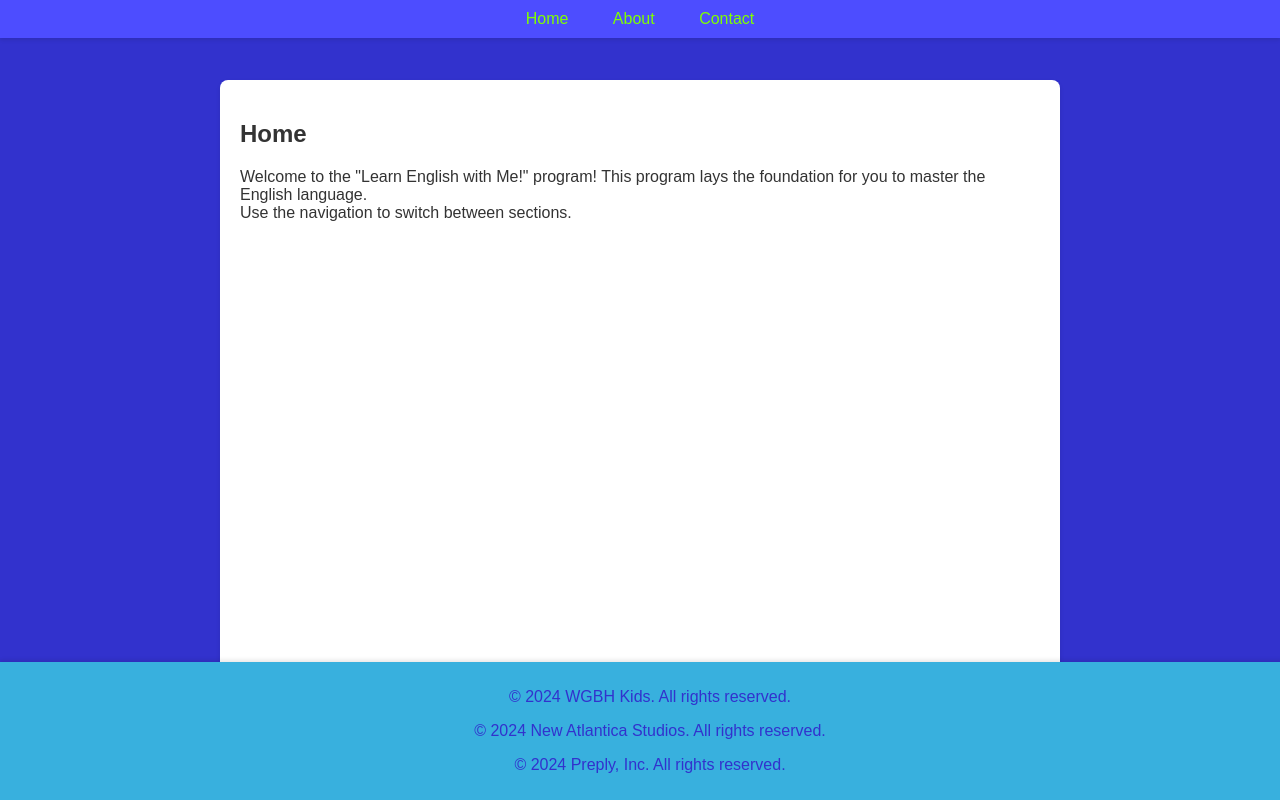
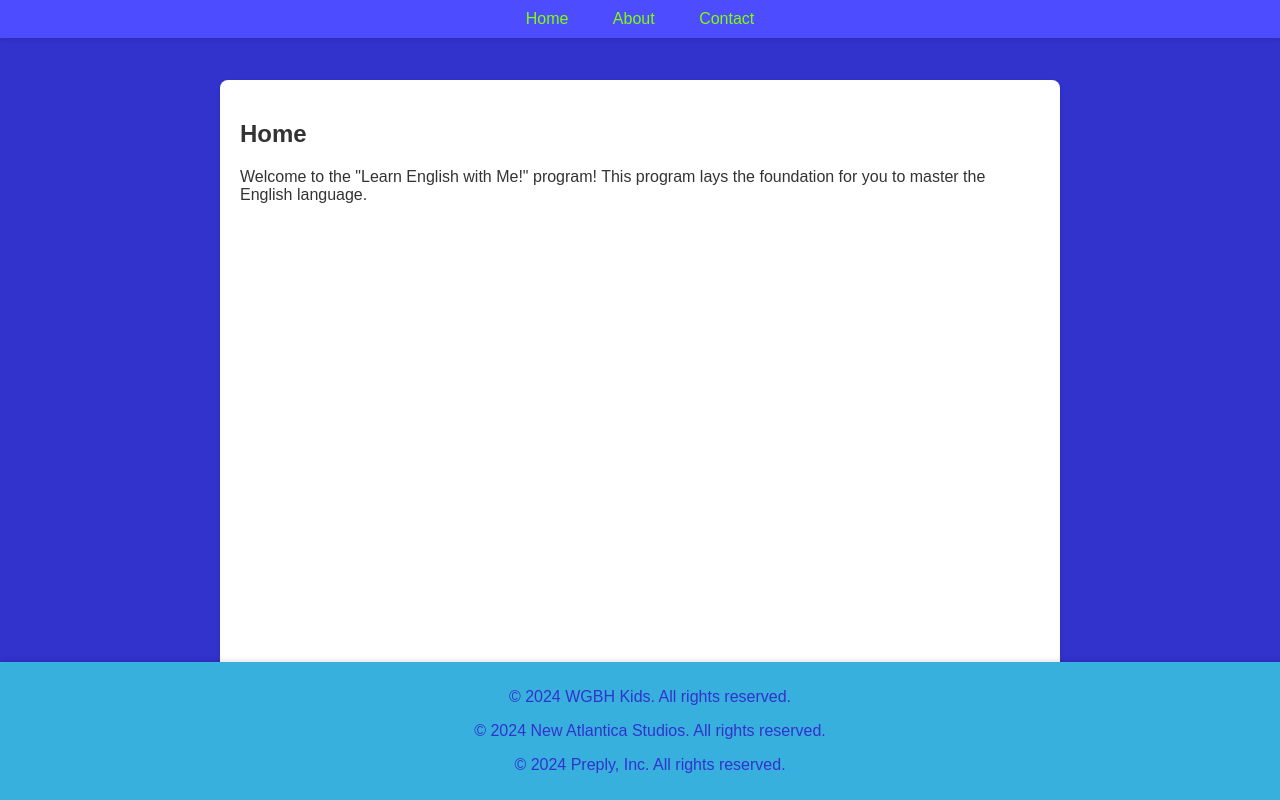
Before and after one commit to aegerev/eng1000-routing, a plain HTML site: page index.html in a window 1280 px wide. Shown: the top 800 px of the page. Drawn offline with Linux system fonts and the light colour scheme.

Commit message:
Updated the first slide

```diff
--- a/index.html
+++ b/index.html
@@ -9,7 +9,6 @@
   <body>
     <header>
       <nav>
-        <!-- Todo: Add the href attribute to each anchor tag here. The 'Home' anchor tag must link to `#home` and so on -->
         <a id="homeBtn" href="#home">Home</a>
         <a id="aboutBtn" href="#about">About</a>
         <a id="contactBtn" href="#contact">Contact</a>
@@ -20,9 +19,6 @@
       <h2>Home</h2>
       <p>
         Welcome to the "Learn English with Me!" program! This program lays the foundation for you to master the English language.
-
-        <br/>
-        Use the navigation to switch between sections.
       </p>
     </div>
 
```
